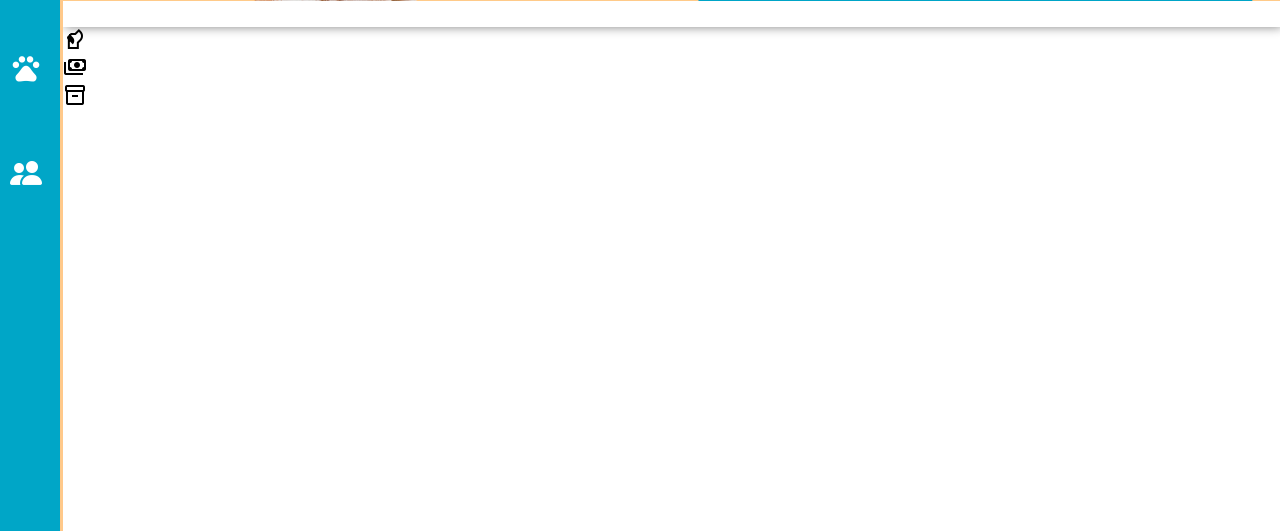
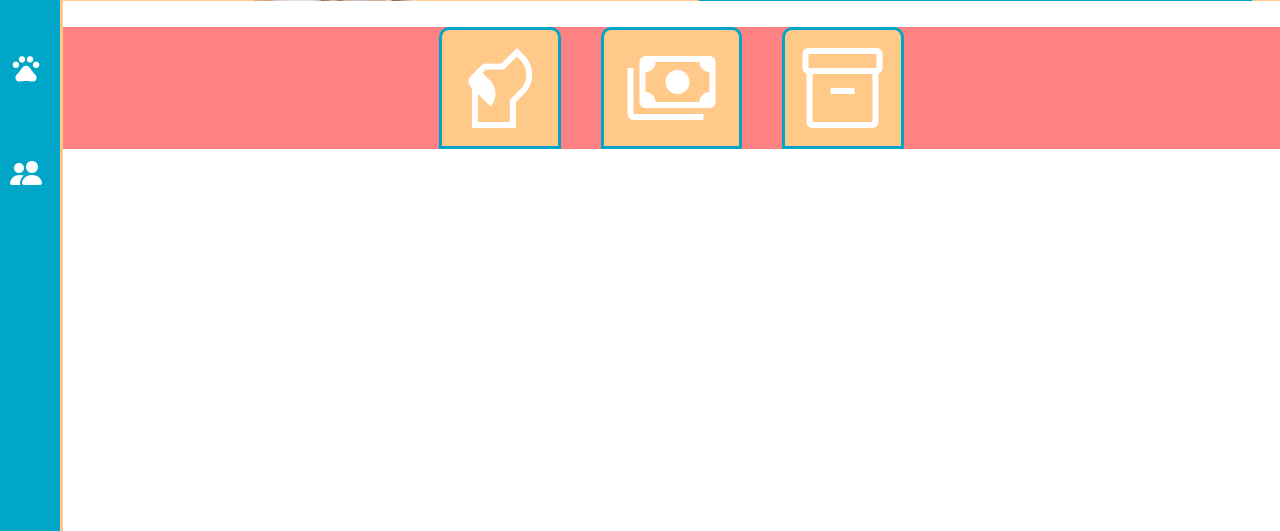
Before and after one commit to Kauan-Farias/Sistema-Petshop, a plain HTML site: page home.html in a window 1280 px wide. Shown: the part 269-800 px from the top of the page. Drawn offline with nearby package versions, Linux system fonts and the light colour scheme.

Commit message:
areas-service

```diff
--- a/estilos/home.css
+++ b/estilos/home.css
@@ -1,3 +1,4 @@
+/*Header*/
 header.header-home{
     background: url(../imagens/home/imagem-backgrounde-hd.jpg) no-repeat;
     background-size: contain;
@@ -25,3 +26,49 @@ header.header-home > div.container-icones-sociais a{
 header.header-home > div.container-icones-sociais > a:hover{
     font-size: 1.7em;
 }
+/*Header*/
+/*Main*/
+div.container-itens{
+    display: flex;
+    justify-content: center;
+    align-items: center;
+    background: rgb(255, 130, 130);
+}
+
+div.container-itens a{
+    text-decoration: none;
+}
+
+div.container-itens a > div.itens{
+    padding: 10px 10px 20px 10px;
+    border: 1px solid black;
+    margin: 0px 20px;
+    border-radius: 10px 10px 0px 0px;
+    background-color: var(--cor-secundaria);
+    border: 3px solid var(--cor-principal);
+    height: 122px;
+    cursor: pointer;
+    overflow: hidden;
+    transition: 1s;
+}
+
+div.container-itens a > div.itens:hover{
+    height: 168px;
+}
+
+div.container-itens a > div.itens > span.icons{
+    display: flex;
+    align-items: center;
+    justify-content: center;
+    font-size: 6em;
+    color: white;
+    margin-bottom: 20px;
+}
+
+div.container-itens  a > div.itens > p.text{
+    text-align: center;
+    color: white;
+    font-weight: bold;
+    font-size: 1.2em;
+}
+/*Main*/
--- a/home.html
+++ b/home.html
@@ -99,22 +99,25 @@
     </header>
     <main>
         <div class="container-itens">
+            <a href="#">
                 <div class="itens">
                     <span class="material-symbols-outlined icons">sound_detection_dog_barking</span>
-                <span class="text"></span>
+                    <p class="text">Serviços</p>
                 </div>
+            </a>
+            <a href="#">
                 <div class="itens">
                     <span class="material-symbols-outlined icons">payments</span>
-                <span class="text"></span>
+                    <p class="text">Pagamentos</p>
                 </div>
+            </a>
+
+            <a href="#">
                 <div class="itens">
-                <span class="material-symbols-outlined">inventory_2</span>
-                <span class="text"></span>
+                    <span class="material-symbols-outlined icons">inventory_2</span>
+                    <p class="text">Estoque</p>
                 </div>
-            <div class="itens">
-                <span class="icons"></span>
-                <span class="text"></span>
-            </div>
+            </a>
         </div>
     </main>
     <script src="interações/menu.js"></script>
```
Lines whose indentation alone changed are shown as unchanged.
